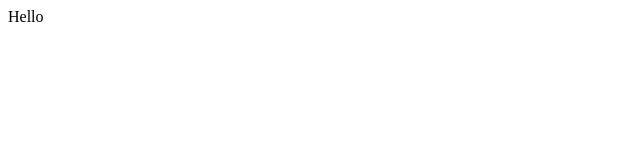
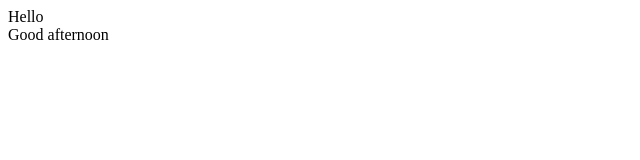
Before and after one commit to allensctong/newGitTest, a plain HTML site: page index.html in a window 1280 px wide. Shown: the full height of the page, 0-640 px from the left. Drawn offline with Linux system fonts and the light colour scheme.

Commit message:
Modified README and index

```diff
--- a/index.html
+++ b/index.html
@@ -1 +1,2 @@
 <div>Hello</div>
+<div>Good afternoon</div>
```
Also changed, not shown: 1 other file.
